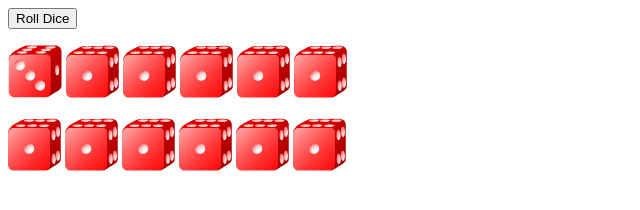
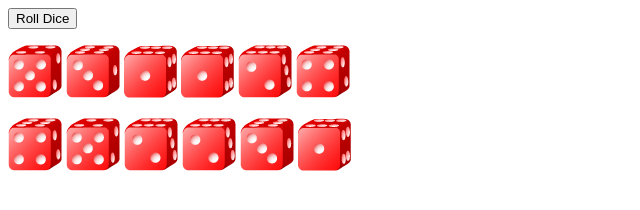
Before and after one commit to gtc0823/gtc0823.github.io, a plain HTML site: page JS_Lab2/index.html in a window 1280 px wide. Both pictures are taken after a click on the button "Roll Dice". Shown: the whole page, without its empty margins (0-640 px from the left). Drawn offline with Linux system fonts and the light colour scheme.

Commit message:
Update index.html

```diff
--- a/JS_Lab2/index.html
+++ b/JS_Lab2/index.html
@@ -63,18 +63,25 @@
 		}
 		function rollDice()
 		{
-   			for (var i = 1;i<=12;i++){
-   				var face = Math.floor(1+Math.random()*6);
-   				setImage(document.getElementById("die"+i),face);
-   				tallyRolls(face);
-   				totalDice++;
-   			}
+   				setImage(die1Image);
+   				setImage(die2Image);
+   				setImage(die3Image);
+   				setImage(die4Image);
+   				setImage(die5Image);
+   				setImage(die6Image);
+   				setImage(die7Image);
+   				setImage(die8Image);
+   				setImage(die9Image);
+   				setImage(die10Image);
+   				setImage(die11Image);
+   				setImage(die12Image);
+
    				updateFrequencyTable();
 
 		}
 		function setImage(dieimage,face)
 		{
-
+			var face = Math.floor(1+Math.random()*6);
 			dieimage.setAttribute("src","die" + face + ".png");
 			dieimage.setAttribute("alt","die image with" + face + "spot(s)");
 
```
